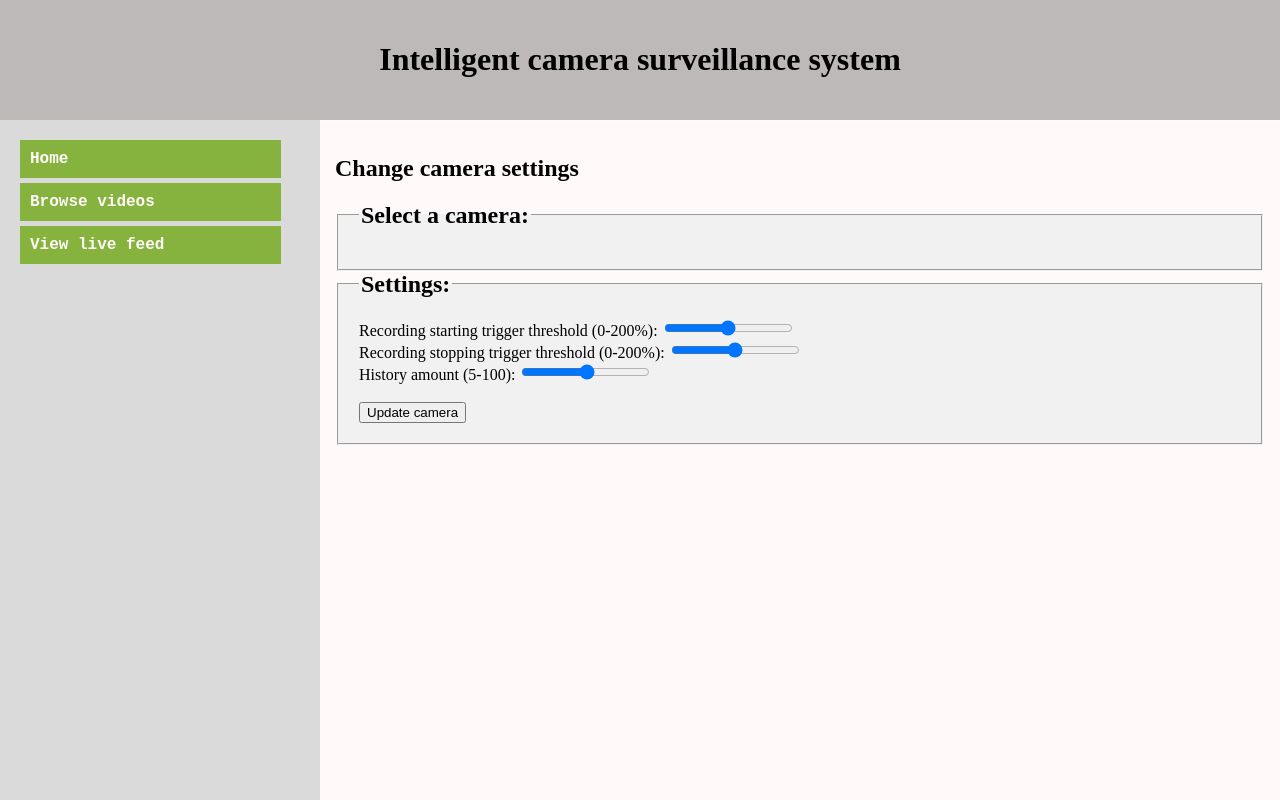
After one commit to Janko-360/Final-project-intelligent-camera-surveillance, a Flask app: template Flask server/templates/cam_settings.html in a window 1280 px wide. The commit adds this page. Run offline with Flask 3, Linux system fonts and the light colour scheme; the template is opened without the code that fills it, so the values that code supplies are empty; some libraries are stand-ins or nearby versions.

Commit message:
Basic interface overhaul and addition of new page

```diff
--- /dev/null
+++ b/Flask server/templates/cam_settings.html
@@ -0,0 +1,131 @@
+<html>
+<head>
+    <title>Adjust cameras</title>
+    <style>
+        * {
+            box-sizing: border-box;
+        }
+        body {
+          margin: 0;
+        }
+
+        .header {
+          background-color: #bdb9b9;
+          padding: 20px;
+          text-align: center;
+          height: 15%;
+        }
+        .header.h1 {
+            color: #8bce3f;
+        }
+
+        .column {
+            float: left;
+            padding: 15px;
+        }
+        .clearfix::after {
+            content: "";
+            clear: both;
+            display: table;
+        }
+
+        .menu {
+            background-color: #dadada;
+            width: 25%;
+            height: 85%;
+        }
+
+        .content {
+            background-color: #fff9f9;
+            width: 75%;
+            height: 85%;
+        }
+
+        .menu ul {
+        list-style-type: none;
+        margin: 0;
+        padding: 0;
+        }
+
+        .menu div {
+            margin: 5px;
+            width: 90%;
+            background-color: #86b33e;
+            padding: 10px;
+        }
+
+        .menu div:hover {
+            width: 95%;
+            background-color: #63852d;
+            padding: 15px;
+        }
+
+        .menu a {
+            color: #fff9f9;
+            text-decoration: none;
+            font-family: 'Courier New', Courier, monospace;
+            font-weight: bold;
+        }
+
+        .form_head {
+            font-weight: bold;
+            font-size: 1.5em;
+        }
+
+        fieldset {
+            padding: 20px;
+            background-color: #f1f1f1;
+        }
+        </style>
+</head>
+<body>
+    <div class="header">
+        <h1>Intelligent camera surveillance system</h1>
+    </div>
+
+    <!-- Body -->
+    <div class="clearfix">
+        <!-- Nav -->
+        <div class="column menu">
+            <ul>
+                <li><a class="box" href="/"><div>Home</div></a></li>
+                <li><a href="/videos?video_to_play=Nothing"><div>Browse videos</div></a></li>
+                <li><a class="box" href="/cam_feed"><div>View live feed</div></a></li>
+            </ul>
+        </div>
+
+        <!-- Page content -->
+        <div class="column content">
+            <h2>Change camera settings</h2>
+            {% if cam_list_len==0 %}
+                <p>Sorry no cameras connected to network</p>
+            {% else %}
+                <form action = "/update_camera" method = "post">
+                    <fieldset>
+                        <legend class="form_head">Select a camera:</legend>
+                        {% for item in cam_list %}
+                            <label for="cam_id">Camera {{item}}</label>
+                            <input type="radio" name="cam_id" value="{{item}}">
+                            <br>
+                        {% endfor %}
+                    </fieldset>
+
+                    <fieldset>
+                        <legend class="form_head">Settings:</legend>
+                        <label for="start_thresh">Recording starting trigger threshold (0-200%):</label>
+                        <input type="range" id="start_thresh" name="start_thresh" min="0" max="200">
+                        <br>
+                        <label for="end_thresh">Recording stopping trigger threshold (0-200%):</label>
+                        <input type="range" id="end_thresh" name="end_thresh" min="0" max="200">
+                        <br>
+                        <label for="hist_range">History amount (5-100):</label>
+                        <input type="range" id="hist_range" name="hist_range" min="5" max="100">
+                        <br><br>
+                        <input type = "submit" value="Update camera">
+                    </fieldset>
+                </form>
+            {% endif%}
+        </div>
+    </div>
+</body>
+</html>
--- a/Flask server/templates/try.html
+++ b/Flask server/templates/try.html
@@ -11,8 +11,8 @@
         <a href="/">Home</a>
     </nav>
     <hr>
-
-
+    <br>
+    <img src="/video">
 
 
     </body>
```
Also changed, not shown: Flask server/templates/cam_stream.html (added, +128 -0 lines), Flask server/templates/file_browser.html (+144 -31 lines), Flask server/templates/index.html (+95 -14 lines).
